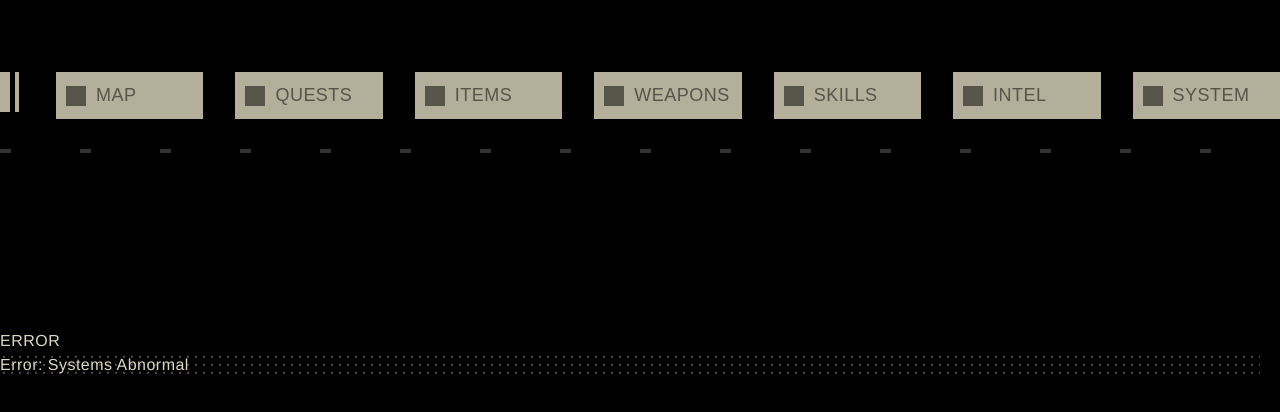
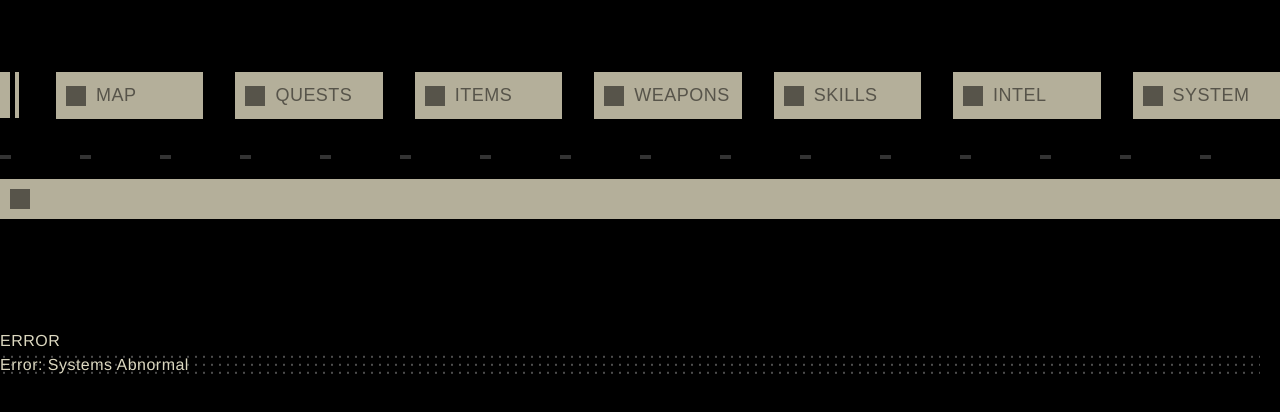
Before and after one commit to Crystallized21/nierfreewill, a React (Vite) app: page /test in a window 1280 px wide. Shown: the top 412 px of the page. Built offline with nearby package versions, Linux system fonts and the light colour scheme; no server answers.

Commit message:
fix more shit

```diff
--- a/src/components/pages/TestSite.tsx
+++ b/src/components/pages/TestSite.tsx
@@ -1,5 +1,6 @@
 import ErrorPopup from "../uiElements/error/ErrorPopup.tsx";
 import {NavbarModule} from "../modules/NavBarModule.tsx";
+import {YorhaNavLink} from "../uiElements/osInterface/NavBar/YorhaNavLink.tsx";
 
 const TestSite = () => {
   return (
@@ -7,6 +8,7 @@ const TestSite = () => {
       <h1 className="text-white">Test Site</h1>
       <ErrorPopup text="Error: Systems Abnormal" x={2} y={2}/>
       <NavbarModule/>
+      <YorhaNavLink/>
     </div>
   );
 };
--- a/src/components/pages/os/OS.module.scss
+++ b/src/components/pages/os/OS.module.scss
@@ -42,6 +42,5 @@
   }
 
   * {
-    box-sizing: border-box;
   }
 }
--- a/src/components/uiElements/osInterface/NavBar/Navbar.module.scss
+++ b/src/components/uiElements/osInterface/NavBar/Navbar.module.scss
@@ -35,7 +35,8 @@
     gap: 2rem;
     width: 100%;
     position: relative;
-    height: 2.5rem;
+    // i hate math so much
+    height: 2.89em;
 
     .nav {
       width: 100%;
```
